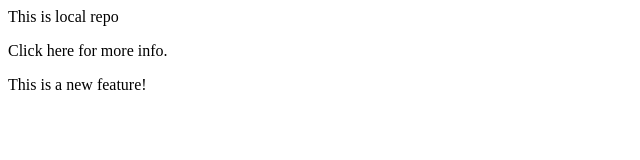
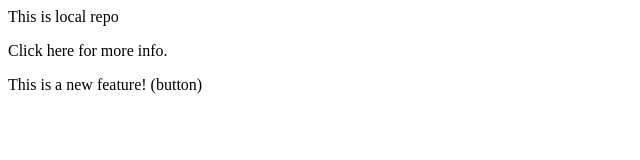
Before and after one commit to adib4u/local, a plain HTML site: page index.html in a window 1280 px wide. Shown: the full height of the page, 0-640 px from the left. Drawn offline with Linux system fonts and the light colour scheme.

Commit message:
add feature

```diff
--- a/index.html
+++ b/index.html
@@ -1,3 +1,3 @@
 <p>This is local repo</p>
 <a>Click here for more info.</a>
-<p>This is a new feature!</p>
+<p>This is a new feature! (button)</p>
```
